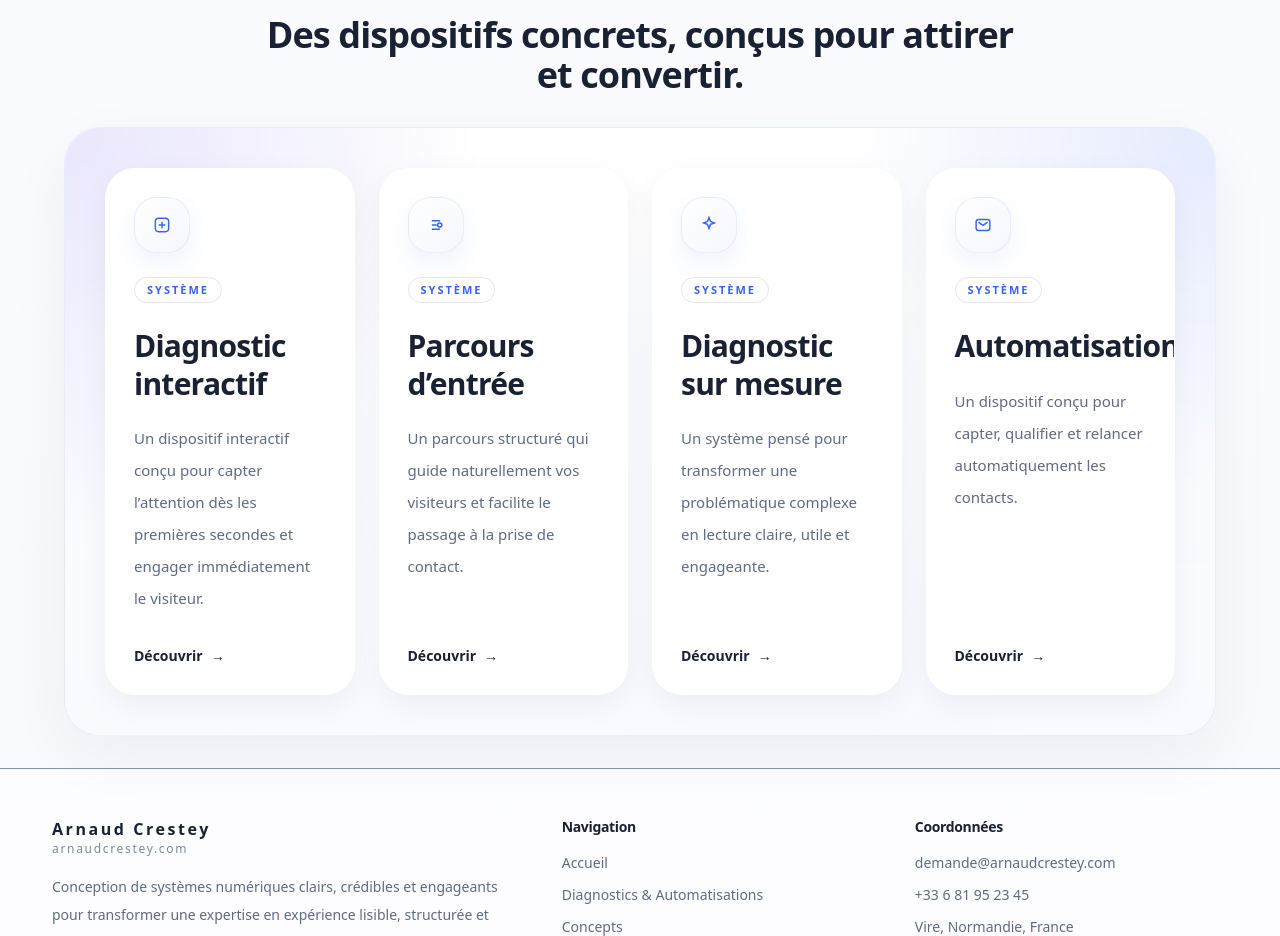
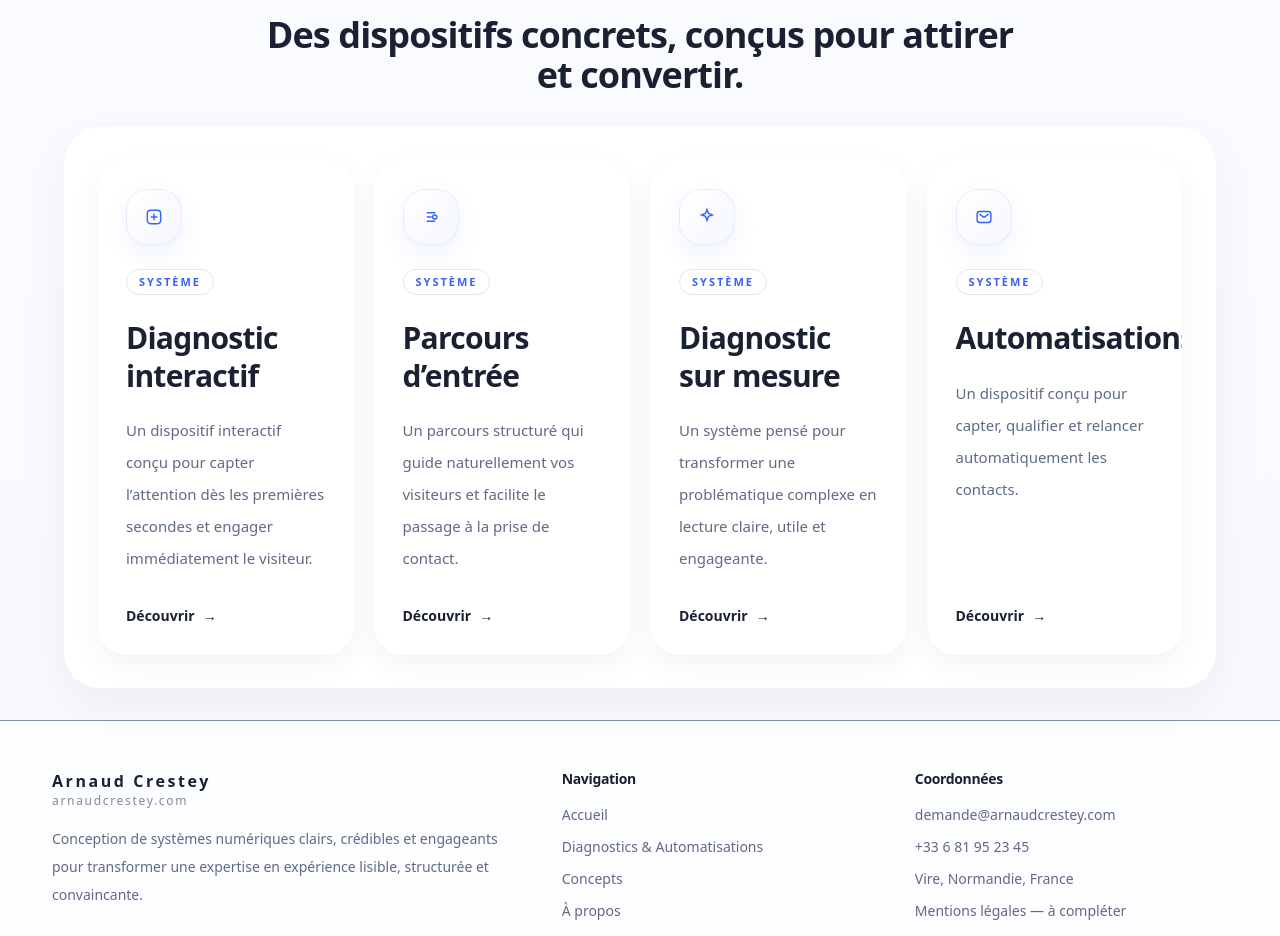
Before and after one commit to arnaudcrestey/portail-site-vitrine, a Next.js app: page / in a window 1280 px wide. Shown: the part 1927-2863 px from the top of the page. Built offline with nearby package versions, Linux system fonts and the light colour scheme.

Commit message:
Update page.tsx

```diff
--- a/app/page.tsx
+++ b/app/page.tsx
@@ -60,15 +60,13 @@ export default function HomePage() {
         </h2>
       </div>
 
-     <Surface className="relative mt-8 w-full overflow-hidden rounded-[36px] border border-primary/10 bg-gradient-to-br from-white to-[#f6f8ff] px-6 py-8 shadow-[0_20px_60px_rgba(15,23,42,0.05)] sm:px-8 sm:py-10 lg:px-10">
-        <div className="absolute inset-0 bg-hero-radial opacity-90" />
-
-        <div className="relative grid gap-6 md:grid-cols-2 xl:grid-cols-4">
-          {deviceExamples.map((item) => (
-            <DeviceCard key={item.title} item={item} />
-          ))}
-        </div>
-      </Surface>
+    <Surface className="relative mt-8 w-full overflow-hidden rounded-[36px] border border-slate-200 bg-white px-5 py-5 shadow-[0_18px_50px_rgba(15,23,42,0.05)] sm:px-6 sm:py-6 lg:px-8 lg:py-8">
+  <div className="relative grid gap-5 md:grid-cols-2 xl:grid-cols-4">
+    {deviceExamples.map((item) => (
+      <DeviceCard key={item.title} item={item} />
+    ))}
+  </div>
+</Surface>
     </div>
   </div>
 </section>
```
